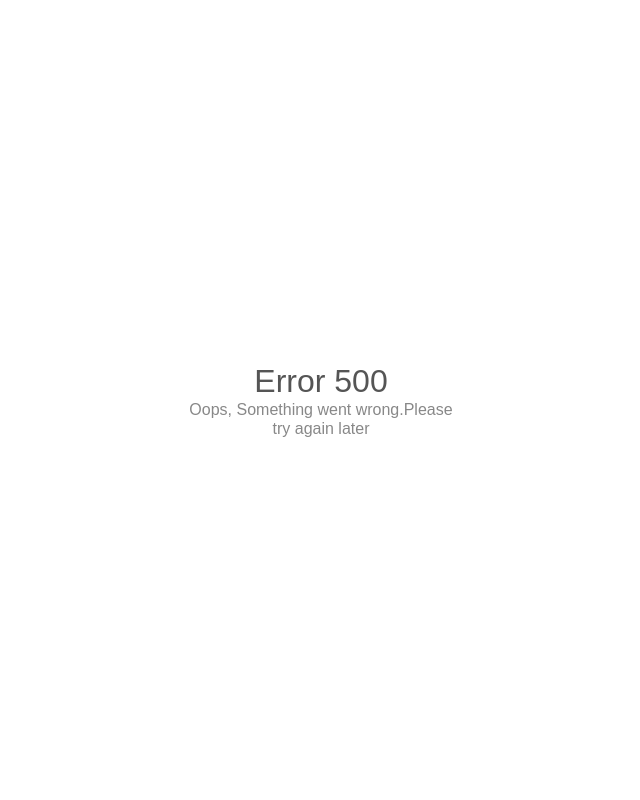
After one commit to rabindratamang/thermos, a Flask app: template templates/500.html in a window 1280 px wide. The commit adds this page. Shown: the whole page, without its empty margins (319-959 px from the left). Run offline with Flask 2, Linux system fonts and the light colour scheme; the template is opened without the code that fills it, so the values that code supplies are empty.

Commit message:
update basic view and template

```diff
--- /dev/null
+++ b/templates/500.html
@@ -0,0 +1,60 @@
+<!doctype html>
+<html lang="en">
+<head>
+    <meta charset="utf-8">
+    <title>Page Not Found</title>
+    <meta name="viewport" content="width=device-width, initial-scale=1">
+    <style>
+
+        * {
+            line-height: 1.2;
+            margin: 0;
+        }
+
+        html {
+            color: #888;
+            display: table;
+            font-family: sans-serif;
+            height: 100%;
+            text-align: center;
+            width: 100%;
+        }
+
+        body {
+            display: table-cell;
+            vertical-align: middle;
+            margin: 2em auto;
+        }
+
+        h1 {
+            color: #555;
+            font-size: 2em;
+            font-weight: 400;
+        }
+
+        p {
+            margin: 0 auto;
+            width: 280px;
+        }
+
+        @media only screen and (max-width: 280px) {
+
+            body, p {
+                width: 95%;
+            }
+
+            h1 {
+                font-size: 1.5em;
+                margin: 0 0 0.3em;
+            }
+
+        }
+
+    </style>
+</head>
+<body>
+    <h1>Error 500</h1>
+    <p>Oops, Something went wrong.Please try again later</p>
+</body>
+</html>
+<!-- IE needs 512+ bytes: http://blogs.msdn.com/b/ieinternals/archive/2010/08/19/http-error-pages-in-internet-explorer.aspx -->
--- a/thermos.py
+++ b/thermos.py
@@ -18,5 +18,20 @@ def index():
     return render_template('index.html', title="Title", user=User("Rabindra", "Tamang"))
 
 
+@app.route('/add-bookmark')
+def add_bookmark():
+    return render_template('add.html')
+
+
+@app.errorhandler(404)
+def page_not_found(e):
+    return render_template('404.html'), 404
+
+
+@app.errorhandler(500)
+def server_error(e):
+    return render_template('500.html'), 500
+
+
 if __name__ == "__main__":
     app.run(debug=True)
```
Also changed, not shown: templates/add.html (added, +19 -0 lines), templates/base.html (added, +53 -0 lines), templates/index.html (+4 -53 lines).
